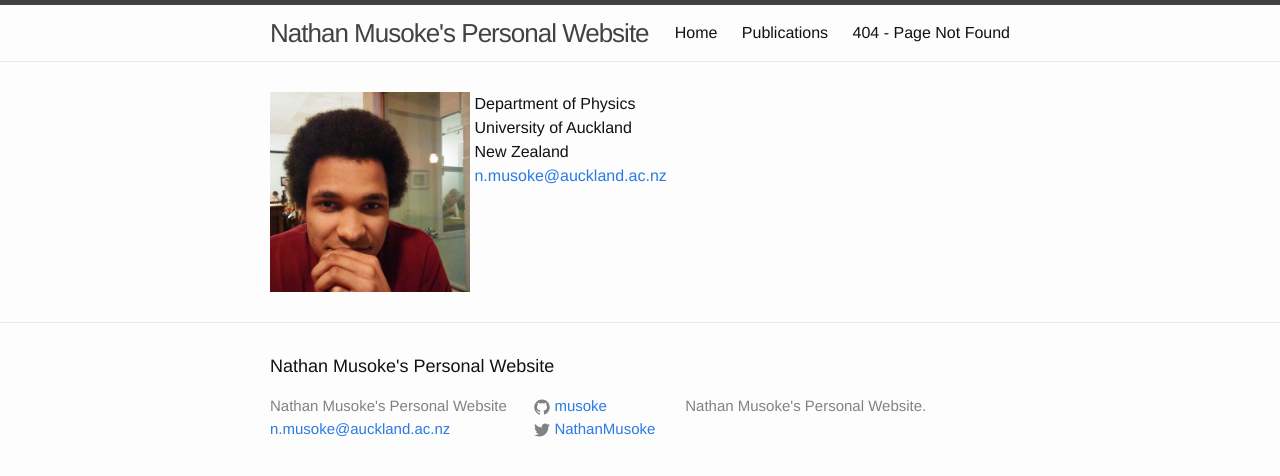
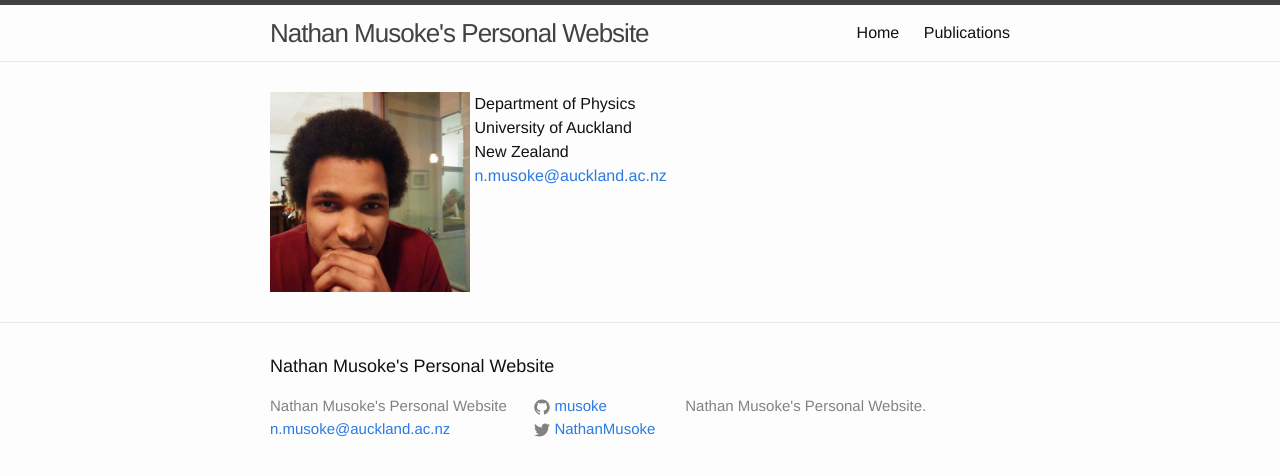
Before and after one commit to musoke/nathan.musoke.ca, a Jekyll site: the page built from _pages/01_index.md, in a window 1280 px wide. Shown: the top 476 px of the page. Built offline with Jekyll 4.4.1, drawn with Linux system fonts in a browser that asks for light colours.

Commit message:
Change code for menu bar to exlude 404 page.

```diff
--- a/_includes/header.html
+++ b/_includes/header.html
@@ -16,7 +16,9 @@
       <div class="trigger">
         {% for my_page in site.pages %}
           {% if my_page.title %}
-          <a class="page-link" href="{{ my_page.url | prepend: site.baseurl }}">{{ my_page.title }}</a>
+	    {% if my_page.url != "/404.html" %}
+              <a class="page-link" href="{{ my_page.url | prepend: site.baseurl }}">{{ my_page.title }}</a>
+	    {% endif %}
           {% endif %}
         {% endfor %}
       </div>
```
